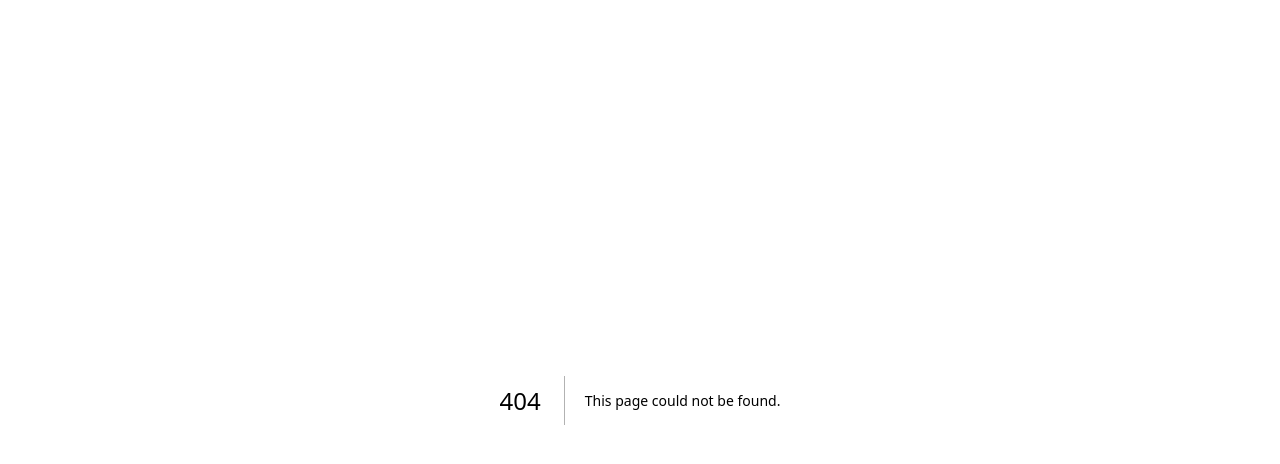
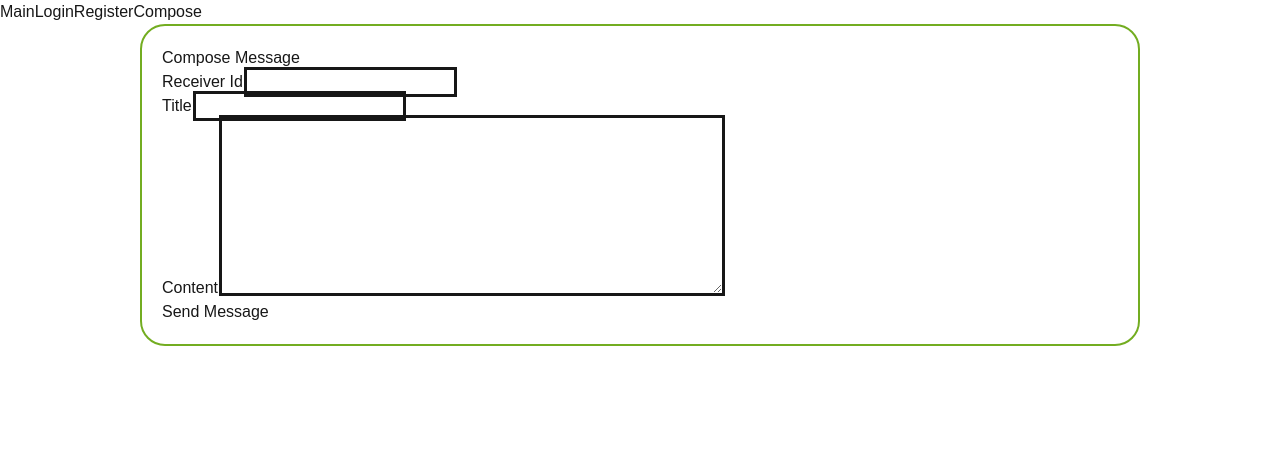
Before and after one commit to SebastianPutraC/final-project-sumail, a Next.js app: page /user/compose in a window 1280 px wide. Before the commit this address had no page. Shown: the top 464 px of the page. Built offline with nearby package versions, Linux system fonts and the light colour scheme; no server answers; the database is empty; sample sign-in values are in the browser's storage.

Commit message:
Compose message and receiving message

```diff
--- /dev/null
+++ b/app/user/compose/page.tsx
@@ -0,0 +1,16 @@
+'use client'
+import Header from "@/components/header";
+import ComposeForm from "@/components/composeForm";
+
+export default function ComposePage() {
+    return (
+        <>
+            <div>
+                {Header()}
+            </div>
+            <div>
+                {ComposeForm()}
+            </div>
+        </>
+    );
+}
--- /dev/null
+++ b/components/composeForm.tsx
@@ -0,0 +1,119 @@
+'use client'
+
+import firebase from  "../firebase/firebaseConfig"
+import {addDoc, collection, Timestamp, getDoc, doc} from "firebase/firestore";
+import React, { useState } from "react";
+import { useRouter } from "next/navigation";
+import {GetCurrentUser} from "@/utils/CurrentUser";
+
+interface ComposeProps {
+    receiverId: string;
+    title: string;
+    content: string;
+}
+
+export default function ComposeForm()
+{
+    const router = useRouter();
+    const [composeForm, setComposeForm] = useState<ComposeProps>(
+        {receiverId: "", title: "", content: ""})
+    const [composeError, setComposeError] = useState<ComposeProps>(
+        {receiverId: "", title: "", content: ""})
+    const {user, loading} = GetCurrentUser();
+
+    const [otherError, setOtherError] = useState("Unknown Error");
+
+    const handleChange =
+        (event : React.ChangeEvent<HTMLInputElement> |
+            React.ChangeEvent<HTMLTextAreaElement>) => {
+
+            setComposeForm({...composeForm, [event.target.name]: event.target.value})
+            setComposeError({...composeError, [event.target.name]: ""})
+        };
+
+    const validateData = () => {
+        const newErrors : ComposeProps =
+            {receiverId: "", title: "", content: ""};
+        if (!composeForm.receiverId) newErrors.receiverId = "Receiver is required";
+        if (!composeForm.title) newErrors.title = "Title is required";
+        if (!composeForm.content) newErrors.content = "Content is required";
+
+        return newErrors;
+    }
+
+    const sendMessage = async () => {
+        const validationError = validateData();
+        if(validationError.receiverId !== "" && validationError.title !== ""
+            && validationError.content !== "")
+        {
+            setComposeError(validationError);
+        }
+        else
+        {
+            try {
+                const receiverRef = doc(firebase.db, "users",
+                    composeForm.receiverId)
+                const receiverSnap = await getDoc(receiverRef)
+                if (!receiverSnap.exists() || receiverSnap.id === user.id)
+                {
+                    setOtherError("No available receiver");
+                    throw new Error(otherError)
+                }
+
+                const docRef = await addDoc(collection
+                (firebase.db, "messages"), {
+                    senderId: user.id,
+                    receiverId: composeForm.receiverId,
+                    title: composeForm.title,
+                    content: composeForm.content,
+                    sentDate: Timestamp.fromDate(new Date())
+                });
+
+                const docSnap = await getDoc(docRef);
+                if (!docSnap.exists())
+                {
+                    setOtherError("Missing added document");
+                    throw new Error(otherError)
+                }
+                else
+                {
+                    router.push("/");
+                }
+            } catch (e) {
+                console.error(otherError)
+            }
+        }
+    }
+
+    return(
+        <div className="listContainer">
+            <h2>Compose Message</h2>
+            <div>
+                <label>Receiver Id:</label>
+                <input style={{ outlineStyle: 'solid'}} type="text" name="receiverId" onChange={handleChange} />
+                {composeError.receiverId &&(
+                    <div>{composeError.receiverId}</div>
+                )}
+            </div>
+            <div>
+                <label>Title:</label>
+                <input style={{ outlineStyle: 'solid'}} type="text" name="title" onChange={handleChange} />
+                {composeError.title &&(
+                    <div>{composeError.title}</div>
+                )}
+            </div>
+            <div>
+
+                <label>Content:</label>
+                <textarea style={{ outlineStyle: 'solid', width: '500px', height: '175px'}}
+                       name="content" onChange={handleChange} />
+                {composeError.content &&(
+                    <div>{composeError.content}</div>
+                )}
+            </div>
+            <button onClick={sendMessage}>
+                Send Message
+            </button>
+        </div>
+    )
+}
--- a/components/header.tsx
+++ b/components/header.tsx
@@ -15,6 +15,8 @@ export default function Header()
                         className='buttonStyle'>Login</button>
                 <button onClick={() => router.push(`/register`)}
                         className='buttonStyle'>Register</button>
+                <button onClick={() => router.push(`/user/compose`)}
+                        className='buttonStyle'>Compose</button>
             </div>
     )
 }
```
